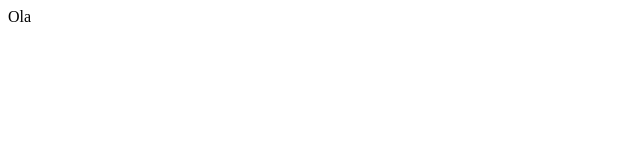
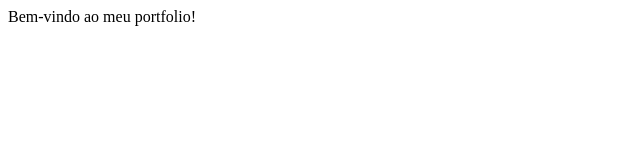
Before and after one commit to LICAS-MASTER/LICAS-MASTER.github.io, a plain HTML site: page index.html in a window 1280 px wide. Shown: the whole page, without its empty margins (0-640 px from the left). Drawn offline with Linux system fonts and the light colour scheme.

Commit message:
index.html

```diff
--- a/index.html
+++ b/index.html
@@ -6,6 +6,6 @@
   <title>LICAS-MASTER</title>
 </head>
 <body>
-    Ola
+    Bem-vindo ao meu portfolio!
 </body>
 </html>
```
